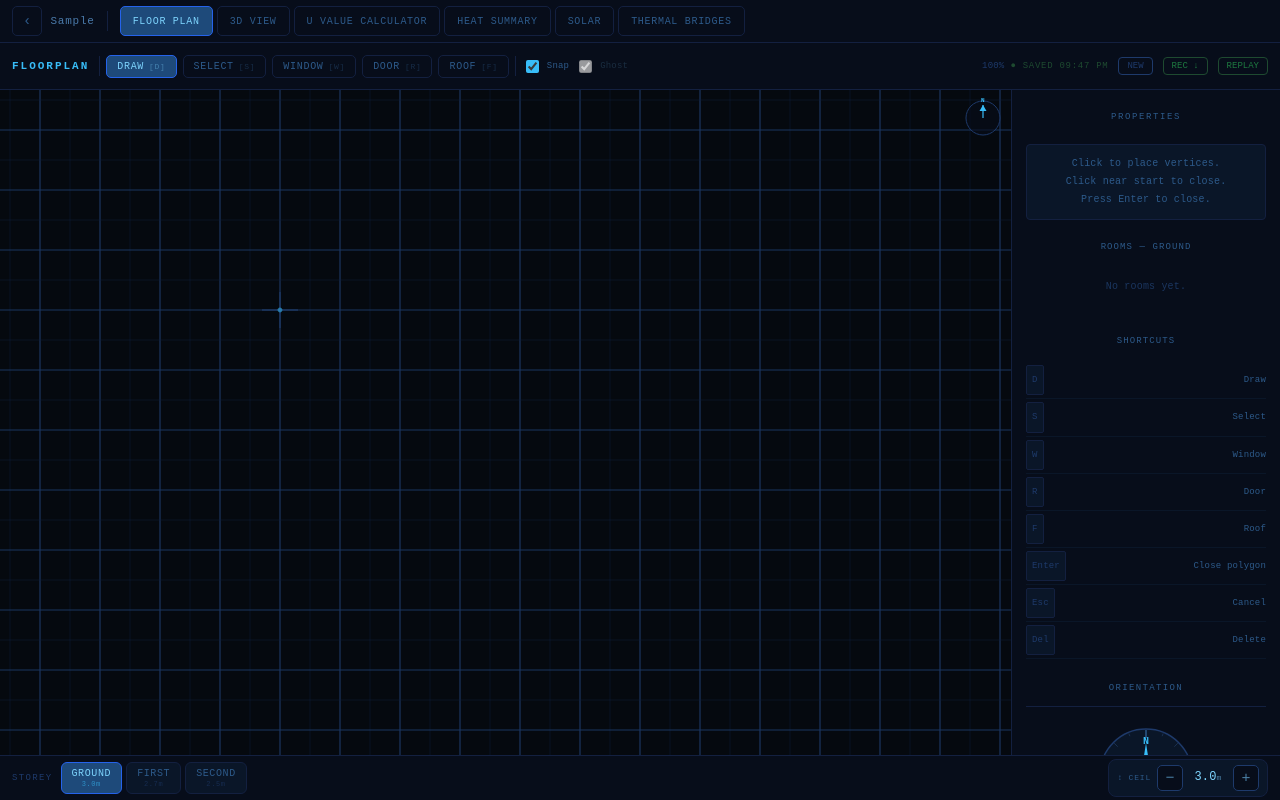
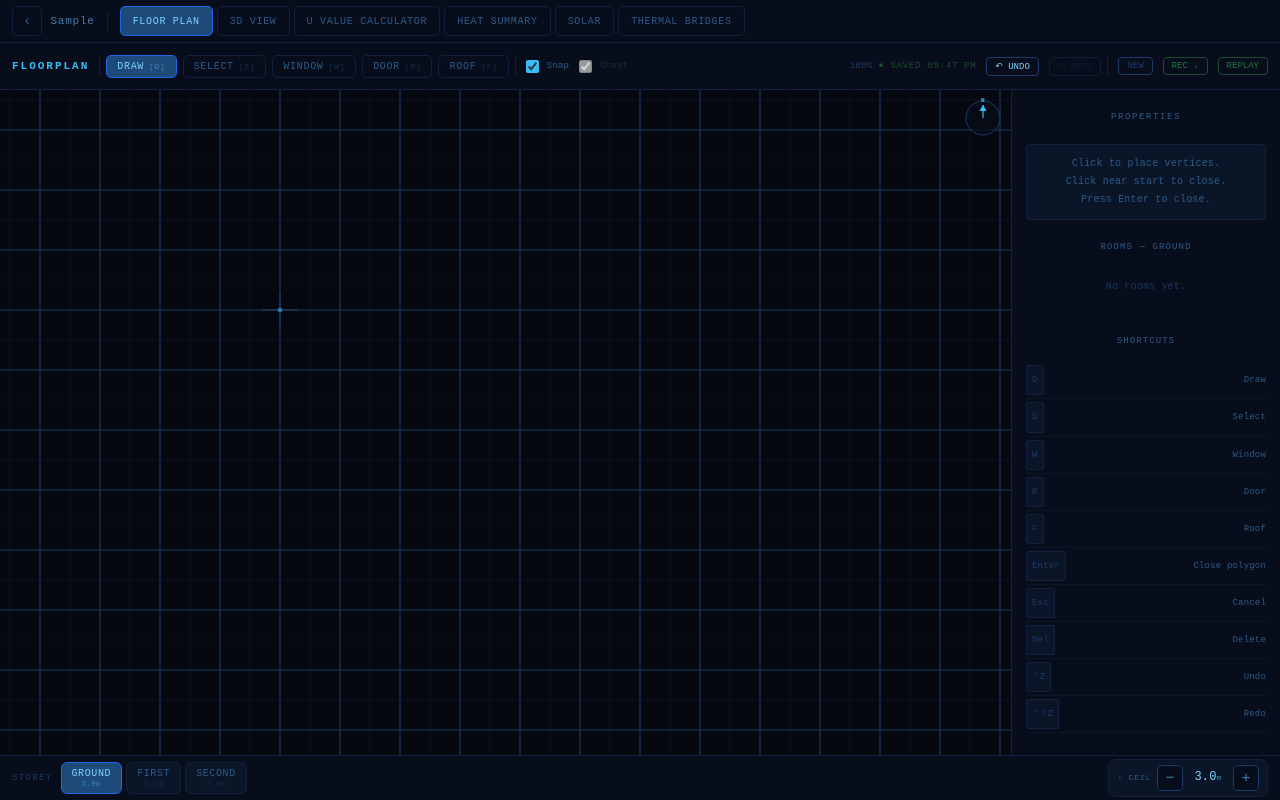
Before and after one commit to quantumstate/home_energy_modelling, a React (Vite) app: page / in a window 1280 px wide. Both pictures are taken after typing "Sample" into the empty fields and a click on the button "CREATE". Built offline with nearby package versions, Linux system fonts and the light colour scheme.

Commit message:
Add undo/redo and fix bug where multiple rooms got the same id

```diff
--- a/src/FloorPlanUI.jsx
+++ b/src/FloorPlanUI.jsx
@@ -58,8 +58,10 @@ const projectOntoWall = (pt, a, b) => {
   return { t, len: Math.sqrt(len2) };
 };
 
-let _uid = 0;
-const uid = () => `id${++_uid}`;
+// Use crypto.randomUUID() (not a module-level counter) so ids stay unique
+// across dev HMR reloads, which re-execute this module and would otherwise
+// reset a counter and produce colliding ids with rooms already on screen.
+const uid = () => `id${crypto.randomUUID()}`;
 
 // ─── Roof geometry ────────────────────────────────────────────────────────────
 // offsetPolygon and computeRoofLines are imported from roofGeometry.js above.
@@ -349,15 +351,6 @@ export default function FloorPlanUI({ projectId }) {
     catch { return { 0:[], 1:[], 2:[] }; }
   });
 
-  // Seed the shared uid() counter past any ids already present in loaded data,
-  // so newly created elements can't collide with ones restored from storage.
-  useEffect(() => {
-    let maxId = 0;
-    const text = JSON.stringify(roomsByStorey) + JSON.stringify(roofsByStorey);
-    for (const m of text.matchAll(/"id":"id(\d+)"/g)) maxId = Math.max(maxId, parseInt(m[1], 10));
-    if (maxId > _uid) _uid = maxId;
-    // eslint-disable-next-line react-hooks/exhaustive-deps
-  }, []);
 
   // ── Centre view on existing geometry when opening an existing project ──
   // useLayoutEffect runs before the browser paints, so the recentred pan
@@ -432,7 +425,84 @@ export default function FloorPlanUI({ projectId }) {
     setRoofsByStorey({ 0:[], 1:[], 2:[] });
     setSelectedId(null); setSelectedOpening(null); setDraft([]);
     setSelectedRoofId(null); setRoofDraft([]);
+    undoStack.current = []; redoStack.current = []; pendingBase.current = null;
+    if (historyTimer.current) { clearTimeout(historyTimer.current); historyTimer.current = null; }
+    skipHistory.current = true;
+    setUndoAvailable(false); setRedoAvailable(false);
   };
+
+  // ── Undo / Redo ──
+  // Snapshot-based history over the floor plan's drawn geometry (rooms + roofs
+  // per storey). Rapid successive changes (e.g. dragging a vertex) are
+  // coalesced into a single undo step via a short debounce.
+  const undoStack = useRef([]);
+  const redoStack = useRef([]);
+  const skipHistory = useRef(false);
+  const historySnapshot = useRef({ roomsByStorey, roofsByStorey });
+  const pendingBase = useRef(null);
+  const historyTimer = useRef(null);
+  const [undoAvailable, setUndoAvailable] = useState(false);
+  const [redoAvailable, setRedoAvailable] = useState(false);
+
+  useEffect(() => {
+    if (skipHistory.current) {
+      skipHistory.current = false;
+      historySnapshot.current = { roomsByStorey, roofsByStorey };
+      return;
+    }
+    if (pendingBase.current === null) pendingBase.current = historySnapshot.current;
+    historySnapshot.current = { roomsByStorey, roofsByStorey };
+    redoStack.current = [];
+    setRedoAvailable(false);
+    setUndoAvailable(true);
+    if (historyTimer.current) clearTimeout(historyTimer.current);
+    historyTimer.current = setTimeout(() => {
+      undoStack.current.push(pendingBase.current);
+      if (undoStack.current.length > 100) undoStack.current.shift();
+      pendingBase.current = null;
+      historyTimer.current = null;
+    }, 400);
+    // eslint-disable-next-line react-hooks/exhaustive-deps
+  }, [roomsByStorey, roofsByStorey]);
+
+  useEffect(() => () => { if (historyTimer.current) clearTimeout(historyTimer.current); }, []);
+
+  const flushHistory = () => {
+    if (historyTimer.current) { clearTimeout(historyTimer.current); historyTimer.current = null; }
+    if (pendingBase.current !== null) {
+      undoStack.current.push(pendingBase.current);
+      if (undoStack.current.length > 100) undoStack.current.shift();
+      pendingBase.current = null;
+    }
+  };
+
+  const undo = useCallback(() => {
+    flushHistory();
+    if (undoStack.current.length === 0) return;
+    const prevState = undoStack.current.pop();
+    redoStack.current.push({ roomsByStorey, roofsByStorey });
+    skipHistory.current = true;
+    setRoomsByStorey(prevState.roomsByStorey);
+    setRoofsByStorey(prevState.roofsByStorey);
+    setSelectedId(null); setSelectedOpening(null); setSelectedRoofId(null); setSelectedRoofEdge(null);
+    setUndoAvailable(undoStack.current.length > 0);
+    setRedoAvailable(true);
+    recorder.record("undo");
+  }, [roomsByStorey, roofsByStorey]);
+
+  const redo = useCallback(() => {
+    if (redoStack.current.length === 0) return;
+    const nextState = redoStack.current.pop();
+    flushHistory();
+    undoStack.current.push({ roomsByStorey, roofsByStorey });
+    skipHistory.current = true;
+    setRoomsByStorey(nextState.roomsByStorey);
+    setRoofsByStorey(nextState.roofsByStorey);
+    setSelectedId(null); setSelectedOpening(null); setSelectedRoofId(null); setSelectedRoofEdge(null);
+    setUndoAvailable(true);
+    setRedoAvailable(redoStack.current.length > 0);
+    recorder.record("redo");
+  }, [roomsByStorey, roofsByStorey]);
 
   // ── Session recording ──
   // Keep refs so the state getter always reads the latest values without re-registering.
@@ -710,6 +780,8 @@ export default function FloorPlanUI({ projectId }) {
   useEffect(() => {
     const fn = (e) => {
       if (e.target.tagName === "INPUT") return;
+      if ((e.ctrlKey || e.metaKey) && e.key.toLowerCase() === "z" && !e.shiftKey) { e.preventDefault(); undo(); return; }
+      if ((e.ctrlKey || e.metaKey) && (e.key.toLowerCase() === "y" || (e.key.toLowerCase() === "z" && e.shiftKey))) { e.preventDefault(); redo(); return; }
       if (e.key === "Escape") { setDraft([]); setRoofDraft([]); setSelectedId(null); setSelectedOpening(null); setSelectedRoofId(null); setSelectedRoofEdge(null); recorder.record("key_escape"); }
       if (e.key === "d") { setTool("draw"); recorder.record("tool_change", { tool: "draw" }); }
       if (e.key === "s") { setTool("select"); setDraft([]); setRoofDraft([]); recorder.record("tool_change", { tool: "select" }); }
@@ -747,7 +819,7 @@ export default function FloorPlanUI({ projectId }) {
     };
     window.addEventListener("keydown", fn);
     return () => window.removeEventListener("keydown", fn);
-  }, [draft, roofDraft, tool, rooms, roofs, selectedId, selectedOpening, selectedRoofId, setRooms, setRoofs]);
+  }, [draft, roofDraft, tool, rooms, roofs, selectedId, selectedOpening, selectedRoofId, setRooms, setRoofs, undo, redo]);
 
   // ── Scroll zoom ──
   useEffect(() => {
@@ -1165,7 +1237,7 @@ export default function FloorPlanUI({ projectId }) {
           </div>
         )}
         <div style={{ marginTop:20,color:"#2d5a8a",fontSize:9,letterSpacing:"0.12em",marginBottom:8 }}>SHORTCUTS</div>
-        {[["D","Draw"],["S","Select"],["W","Window"],["R","Door"],["F","Roof"],["Enter","Close polygon"],["Esc","Cancel"],["Del","Delete"]].map(([k,v])=>(
+        {[["D","Draw"],["S","Select"],["W","Window"],["R","Door"],["F","Roof"],["Enter","Close polygon"],["Esc","Cancel"],["Del","Delete"],["⌃Z","Undo"],["⌃⇧Z","Redo"]].map(([k,v])=>(
           <div key={k} style={{ display:"flex",justifyContent:"space-between",alignItems:"center",padding:"3px 0",borderBottom:"1px solid #0a1628" }}>
             <span style={{ color:"#1e3a6b",background:"#0a1628",padding:"1px 5px",borderRadius:2,border:"1px solid #132040",fontSize:9 }}>{k}</span>
             <span style={{ color:"#2d5a8a",fontSize:9 }}>{v}</span>
@@ -1203,6 +1275,9 @@ export default function FloorPlanUI({ projectId }) {
         <div style={{ flex:1 }}/>
         <span style={{ fontSize:9,color:"#1e3a6b" }}>{(zoom*100).toFixed(0)}%</span>
         {savedAt&&<span style={{ fontSize:9,color:"#1e4a30",letterSpacing:"0.08em" }}>● SAVED {savedAt.toLocaleTimeString([],{hour:"2-digit",minute:"2-digit"})}</span>}
+        <button onClick={undo} disabled={!undoAvailable} title="Undo (Ctrl+Z)" style={{ marginLeft:4,padding:"3px 8px",background:"transparent",border:`1px solid ${undoAvailable?"#1e3a6b":"#0f1d35"}`,color:undoAvailable?"#7dd3fc":"#0f1d35",borderRadius:4,cursor:undoAvailable?"pointer":"default",fontSize:9,fontFamily:"monospace" }}>↶ UNDO</button>
+        <button onClick={redo} disabled={!redoAvailable} title="Redo (Ctrl+Shift+Z)" style={{ marginLeft:4,padding:"3px 8px",background:"transparent",border:`1px solid ${redoAvailable?"#1e3a6b":"#0f1d35"}`,color:redoAvailable?"#7dd3fc":"#0f1d35",borderRadius:4,cursor:redoAvailable?"pointer":"default",fontSize:9,fontFamily:"monospace" }}>↷ REDO</button>
+        <div style={{ width:1,height:20,background:"#132040" }}/>
         <button onClick={clearStorage} style={{ marginLeft:4,padding:"3px 8px",background:"transparent",border:"1px solid #1e3a6b",color:"#1e3a6b",borderRadius:4,cursor:"pointer",fontSize:9,fontFamily:"monospace" }}>NEW</button>
         <button onClick={()=>recorder.download()} title="Download session recording for bug reports" style={{ marginLeft:4,padding:"3px 8px",background:"transparent",border:"1px solid #1e4a30",color:"#1e7a40",borderRadius:4,cursor:"pointer",fontSize:9,fontFamily:"monospace" }}>REC ↓</button>
         <button onClick={()=>setShowReplay(true)} title="Open replay panel" style={{ marginLeft:4,padding:"3px 8px",background:showReplay?"#0a2818":"transparent",border:`1px solid ${showReplay?"#1e7a40":"#1e4a30"}`,color:"#1e7a40",borderRadius:4,cursor:"pointer",fontSize:9,fontFamily:"monospace" }}>REPLAY</button>
```
